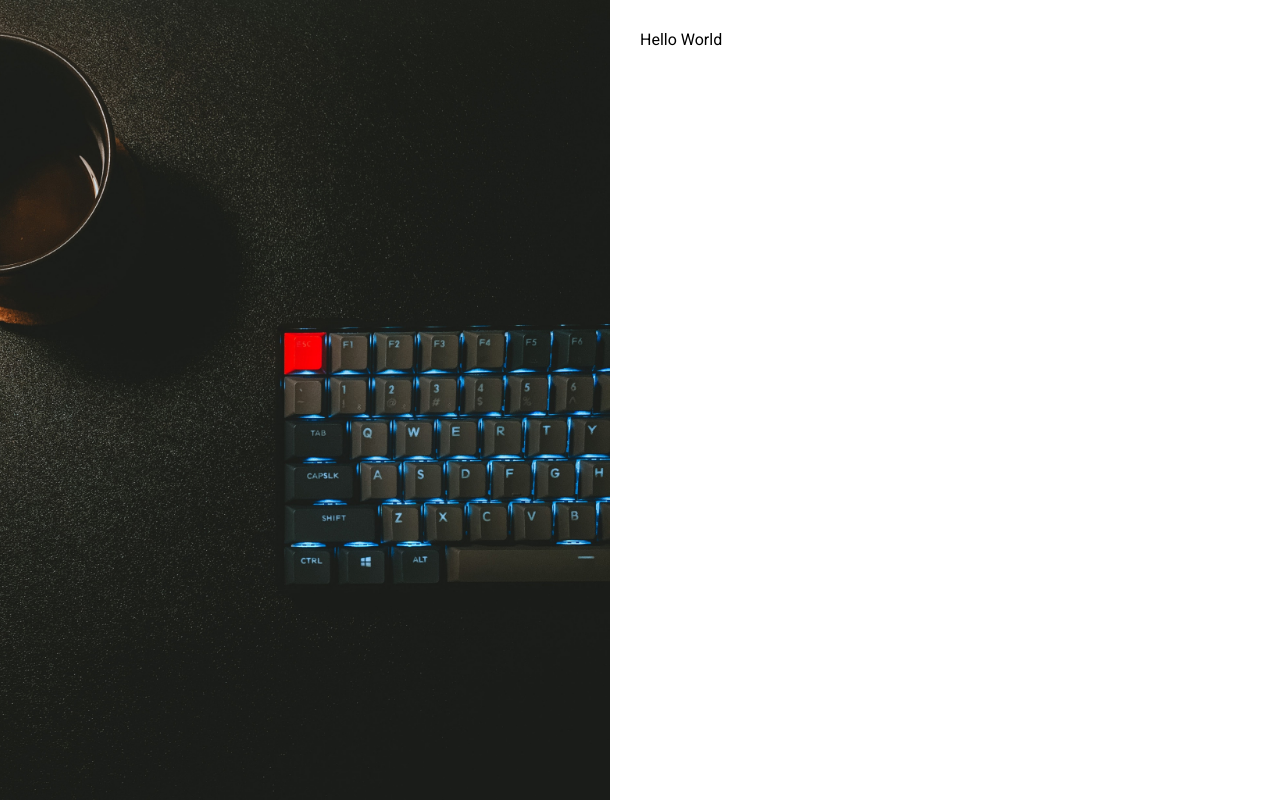
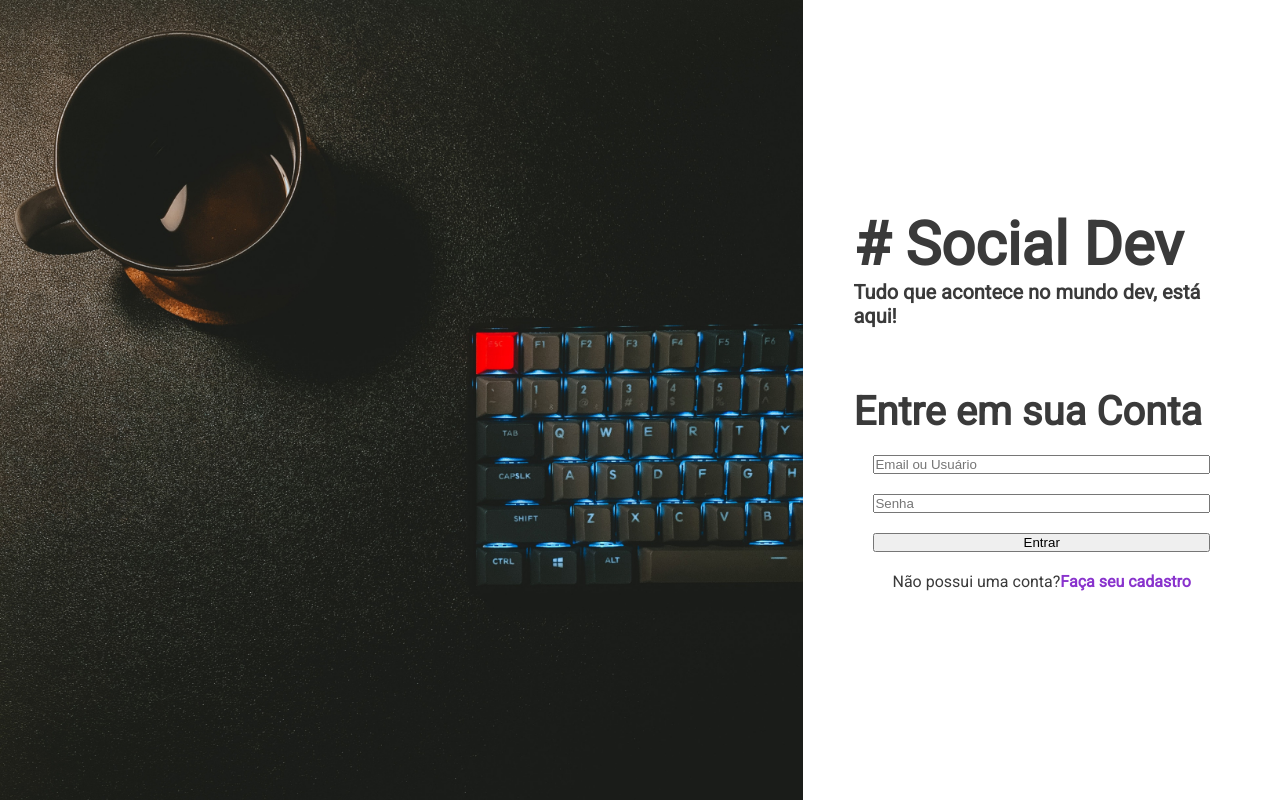
Before and after one commit to EricAG09/social-dev, a Next.js app: page /login in a window 1280 px wide. Built offline with nearby package versions, Linux system fonts and the light colour scheme.

Commit message:
criado esqueleto da pagina de login

```diff
--- a/pages/_app.jsx
+++ b/pages/_app.jsx
@@ -7,7 +7,15 @@ const GlobalStyle = createGlobalStyle`  * {
 
 body {
   font-family: 'Roboto', sans-serif;
-}`
+  color: #3a3a3a;
+}
+
+a{
+  color: #8933cd;
+  font-weight: bold;
+  text-decoration: none;
+}
+`
 
 
 
--- a/pages/login.jsx
+++ b/pages/login.jsx
@@ -1,8 +1,39 @@
+import styled from "styled-components"
 import ImageWithSpace from "../src/componentes/layout/imageWithSpace"
+
+import H1 from "../src/componentes/tipografia/H1"
+import H2 from "../src/componentes/tipografia/H2"
+import H4 from "../src/componentes/tipografia/H4"
+
+const FormContainer = styled.div`
+    margin-top: 60px;
+`
+const Form = styled.form`
+    display: flex;
+    flex-direction: column;
+    margin: 20px;
+    gap: 20px;
+`
+
+const Text = styled.p`
+    text-align: center;
+`
 
 function Login () {
     return (
-        <ImageWithSpace>Hello World</ImageWithSpace>
+        <ImageWithSpace>
+            <H1># Social Dev</H1>
+            <H4>Tudo que acontece no mundo dev, está aqui!</H4>
+            <FormContainer>
+                <H2>Entre em sua Conta</H2>
+                <Form>
+                    <input placeholder="Email ou Usuário" type="email" />
+                    <input placeholder="Senha" type="password" />
+                    <button>Entrar</button>
+                </Form>
+                <Text>Não possui uma conta?<a href="#">Faça seu cadastro</a></Text>
+            </FormContainer>
+        </ImageWithSpace>
     )
 }
 
--- a/src/componentes/layout/ImageWithSpace.jsx
+++ b/src/componentes/layout/ImageWithSpace.jsx
@@ -1,6 +1,7 @@
 import styled from "styled-components"
 
-const Width_Break = "600px"
+
+const Width_Break = "700px"
 
 const StyledFlex = styled.div`
     display: flex;
@@ -19,15 +20,18 @@ const StyledImage = styled.div`
 `
 const StyledContainer = styled.div`
     background-color: white;
-    padding: 30px;
+    padding: 30px 50px;
 
     @media (min-width: ${Width_Break}){
-        width: 100%;
-        min-width: calc(${Width_Break} - 60px);
+        width: calc(${Width_Break} - 100px);
     }
     @media (max-width: ${Width_Break}){
         width: 100%;
     }
+
+    display: flex;
+    flex-direction: column;
+    justify-content: center;
 `
 
 
--- /dev/null
+++ b/src/componentes/tipografia/H1.jsx
@@ -0,0 +1,8 @@
+import styled from "styled-components";
+
+const H1 = styled.h1`
+    font-size: 60px;
+    font-weight: bold;
+`
+
+export default H1
--- /dev/null
+++ b/src/componentes/tipografia/H2.jsx
@@ -0,0 +1,8 @@
+import styled from "styled-components";
+
+const H2 = styled.h2`
+    font-size: 40px;
+    font-weight: bold;
+`
+
+export default H2
--- /dev/null
+++ b/src/componentes/tipografia/H4.jsx
@@ -0,0 +1,8 @@
+import styled from "styled-components";
+
+const H4 = styled.h4`
+    font-size: 20px;
+    font-weight: 500px;
+`
+
+export default H4
```
